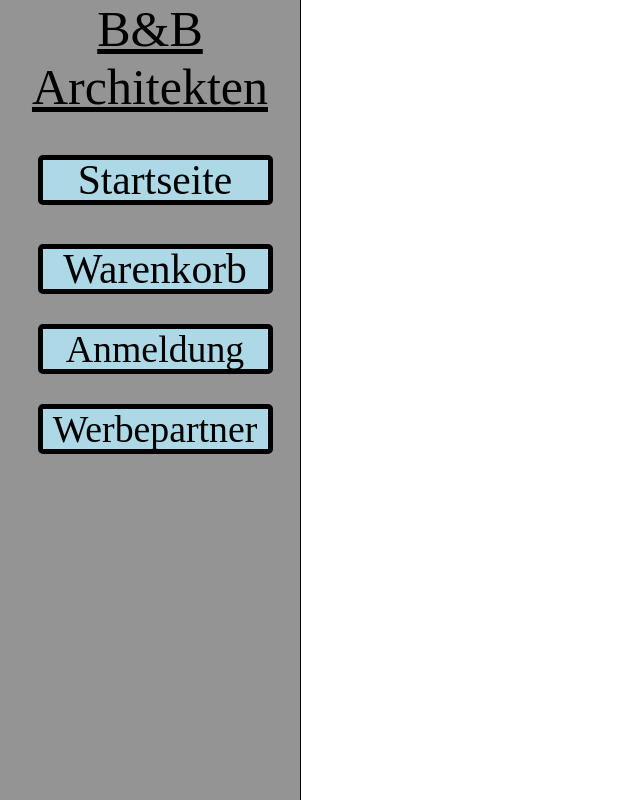
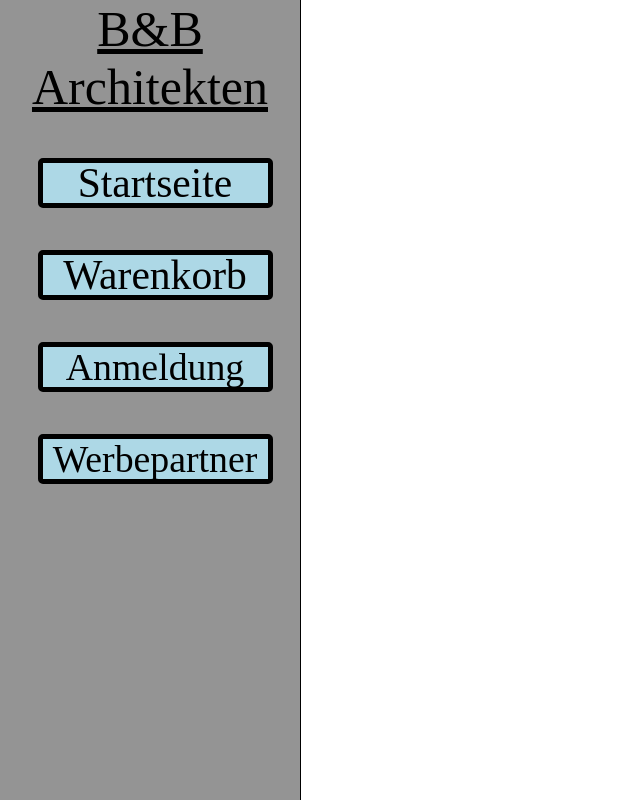
Before and after one commit to MichelBartels/Webseite, a PHP site: page /test2.php in a window 1280 px wide. Shown: the whole page, without its empty margins (0-640 px from the left). Run offline with PHP 8.4, Linux system fonts and the light colour scheme.

Commit message:
Update test2.css

```diff
--- a/test2.css
+++ b/test2.css
@@ -45,7 +45,7 @@
   position:relative;
   color:black;
   margin-left:12.5%;
-  margin-top:13%;
+  margin-top:14%;
   font-size:1.1cm;
   text-align:center;
   display: flex;
@@ -68,7 +68,7 @@
   position:relative;
   color:black;
   margin-left:12.5%;
-  margin-top:10%;
+  margin-top:14%;
   font-size:1cm;
   text-align:center;
   display: flex;
@@ -87,7 +87,7 @@
   color:black;
   margin-left:auto;
   margin-right:auto;
-  margin-top:10%;
+  margin-top:14%;
   font-size:1.1cm;
   text-align:center;
   display: flex;
```
